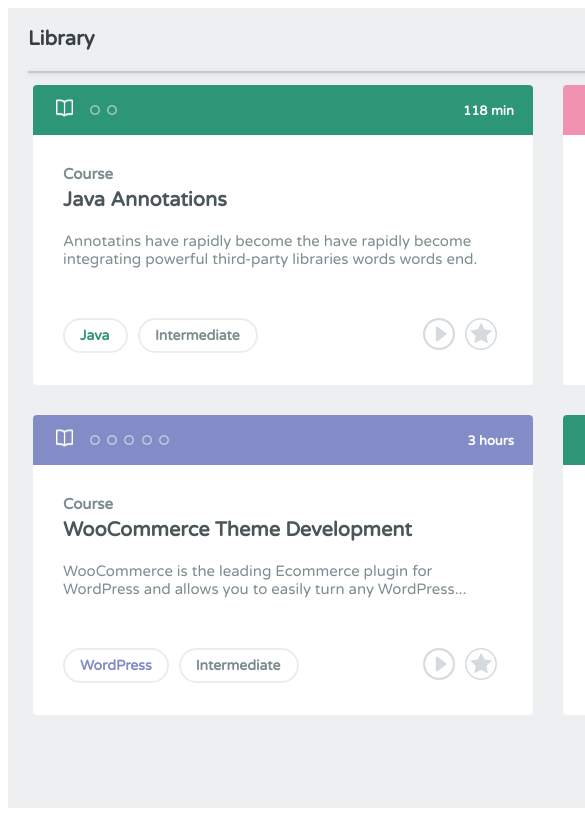
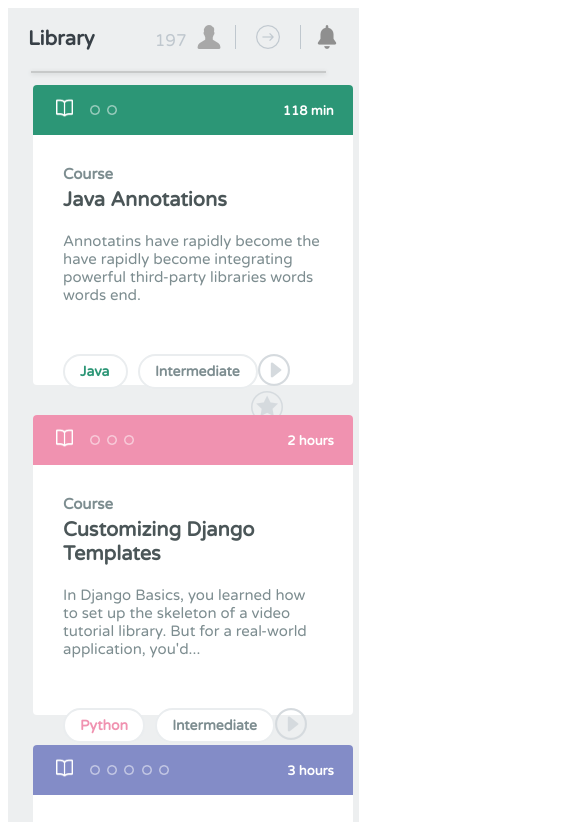
Before and after one commit to larrytun/Sass_Treehouse-Library-Rebuild, a plain HTML site: page index.html in a window 390 px wide. Shown: the top 822 px of the page, 585 px wide, since content can reach past the window. Drawn offline with Linux system fonts and the light colour scheme.

Commit message:
add breakpoints for small and large sizes

```diff
--- a/scss/base/_base.scss
+++ b/scss/base/_base.scss
@@ -13,25 +13,7 @@ h1 {
   color: $bright-grey;
   font-size: 20px;
 }
-#window1 {
-  margin-top: 10px;
-  margin-left: 25px;
-}
 
-#window2 {
-  margin-top: 10px;
-  margin-left: 555px;
-}
-
-#window3 {
-  margin-left: 25px;
-  margin-top: 340px;
-}
-
-#window4 {
-  margin-left: 555px;
-  margin-top: 340px;
-}
 
 #window-heading1 {
   background-color: $lochinvar;
--- a/scss/base/_variables.scss
+++ b/scss/base/_variables.scss
@@ -10,3 +10,8 @@ $loblolly    : #BFC7CE;
 $porcelain   : #EDEFF0;
 $silver-sand : #C7C9C9;
 $iron        : #cacece;
+
+// breakpoints
+
+$brk-narrow : '(max-width: 1037px)';
+$brk-wide : '(max-width: 1260px)';
--- a/scss/components/_buttons.scss
+++ b/scss/components/_buttons.scss
@@ -21,10 +21,6 @@
   color: $oslo-grey;
 }
 
-.content-icons {
-  margin-top: 50px;
-  margin-left: 360px;
-}
 
 .python {
   color: $mauvelous;
--- a/scss/components/_icons.scss
+++ b/scss/components/_icons.scss
@@ -33,3 +33,8 @@
   margin-left: 17px;
   margin-top: 2px;
 }
+
+.content-icons {
+  margin-top: 50px;
+  margin-left: 70%;
+}
--- a/scss/layout/_containers.scss
+++ b/scss/layout/_containers.scss
@@ -1,18 +1,28 @@
 .container {
-  width: 1200px;
+  width: 90vw;
   height: 800px;
   background-color: $porcelain;
+
+  @media #{$brk-narrow} {
+    height: 1400px;
+  }
 }
 .course-window {
-  width: 500px;
+  width: 40%;
   height: 300px;
   background-color: white;
   position: absolute;
   border-radius: 4px;
+
+  @media #{$brk-narrow} {
+    width: 82%;
+    float: left;
+    clear: both;
+  }
 }
 
 .window-heading {
-  width: 500px;
+  width: 100%;
   height: 50px;
   border-top-left-radius: 4px;
   border-top-right-radius: 4px;
@@ -20,3 +30,38 @@
   padding-left: 23px;
   padding-right: 19px;
 }
+
+#window1 {
+  margin-top: 10px;
+  margin-left: 25px;
+}
+
+#window2 {
+  margin-top: 10px;
+  margin-left: 44%;
+
+  @media #{$brk-narrow} {
+    margin-top: 340px;
+    margin-left: 25px;
+  }
+}
+
+#window3 {
+  margin-left: 25px;
+  margin-top: 340px;
+
+  @media #{$brk-narrow} {
+    margin-top: 670px;
+    margin-left: 25px;
+  }
+}
+
+#window4 {
+  margin-left: 44%;
+  margin-top: 340px;
+
+  @media #{$brk-narrow} {
+    margin-top: 1000px;
+    margin-left: 25px;
+  }
+}
--- a/scss/layout/_header.scss
+++ b/scss/layout/_header.scss
@@ -5,10 +5,11 @@
 }
 
 .nav-line {
-  width: 1060px;
+  width: 95%;
   border-bottom: 2px solid $silver-sand;
   margin: auto;
   margin-top: 20px;
   margin-bottom: 2px;
   box-shadow: 0px 1px 4px $iron;
+  margin-left: 3px;
 }
```
Also changed, not shown: css/application.css, 1 other file.
